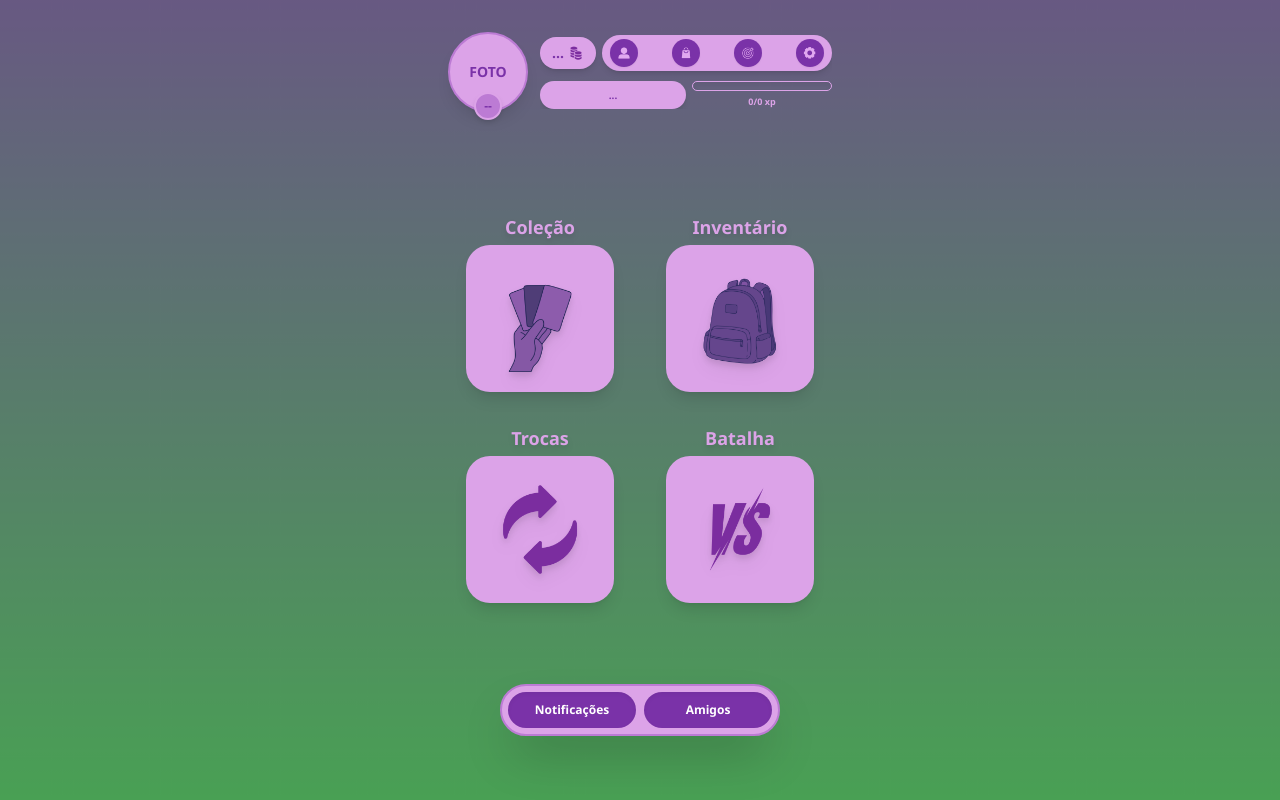
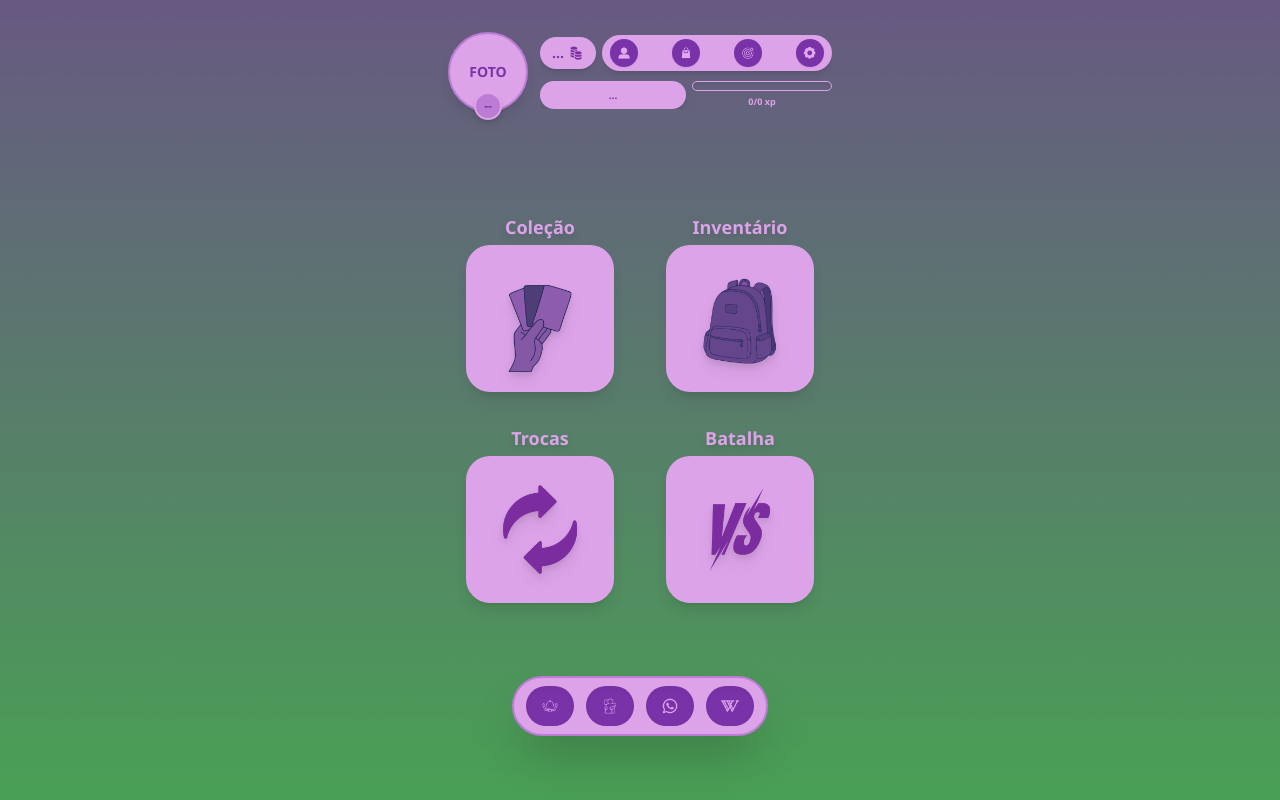
Before and after one commit to Luizband/Supercards, a plain HTML site: page menu.html in a window 1280 px wide. Drawn offline with nearby package versions, Linux system fonts and the light colour scheme; no server answers.

Commit message:
Update menu.html

```diff
--- a/menu.html
+++ b/menu.html
@@ -158,15 +158,29 @@
         </main>
 
         <footer class="absolute bottom-16 left-0 w-full flex justify-center z-[50] pointer-events-none" style="padding-bottom: env(safe-area-inset-bottom);">
-            <div class="bg-[#dca3e8] rounded-full flex p-1.5 gap-2 shadow-2xl w-[90%] max-w-[280px] pointer-events-auto border-2 border-[#bc7bd4]">
-                <button onclick="window.location.href='notificacoes.html'" class="relative flex-1 bg-[#7a32a8] text-white text-xs font-bold py-2.5 rounded-full hover:bg-purple-600 transition-colors shadow-inner">
-                    Notificações
-                    <span id="indicador-notif" class="hidden absolute -top-1 -right-1 flex h-3 w-3">
+            <div class="bg-[#dca3e8] rounded-full flex items-center justify-center p-2 px-3 gap-3 shadow-2xl pointer-events-auto border-2 border-[#bc7bd4]">
+
+                <button onclick="window.location.href='notificacoes.html'" class="relative bg-[#7a32a8] hover:bg-purple-600 transition-colors rounded-full flex items-center justify-center w-12 h-10 shadow-inner" title="Notificações">
+                    <img src="notificacoes.png" alt="Notificações" class="w-5 h-5 object-contain">
+
+                    <span id="indicador-notif" class="hidden absolute -top-1 -right-1 flex h-3.5 w-3.5">
                       <span class="animate-ping absolute inline-flex h-full w-full rounded-full bg-red-400 opacity-75"></span>
-                      <span class="relative inline-flex rounded-full h-3 w-3 bg-red-600 border border-white"></span>
+                      <span class="relative inline-flex rounded-full h-3.5 w-3.5 bg-red-600 border border-white"></span>
                     </span>
                 </button>
-                <button onclick="window.location.href='amigos.html'" class="flex-1 bg-[#7a32a8] text-white text-xs font-bold py-2.5 rounded-full hover:bg-purple-600 transition-colors shadow-inner">Amigos</button>
+
+                <button onclick="window.location.href='amigos.html'" class="relative bg-[#7a32a8] hover:bg-purple-600 transition-colors rounded-full flex items-center justify-center w-12 h-10 shadow-inner" title="Amigos">
+                    <img src="amigos.png" alt="Amigos" class="w-5 h-5 object-contain">
+                </button>
+
+                <button onclick="window.open('https://chat.whatsapp.com/L1lQ8fAVNzGBxkwnn9DlTm', '_blank')" class="relative bg-[#7a32a8] hover:bg-purple-600 transition-colors rounded-full flex items-center justify-center w-12 h-10 shadow-inner" title="Grupo WhatsApp">
+                    <img src="whats.png" alt="WhatsApp" class="w-5 h-5 object-contain">
+                </button>
+
+                <button onclick="window.mostrarToast('Wiki em desenvolvimento! 🚧')" class="relative bg-[#7a32a8] hover:bg-purple-600 transition-colors rounded-full flex items-center justify-center w-12 h-10 shadow-inner" title="Wiki do Jogo">
+                    <img src="wiki.png" alt="Wiki" class="w-5 h-5 object-contain">
+                </button>
+
             </div>
         </footer>
 
```
